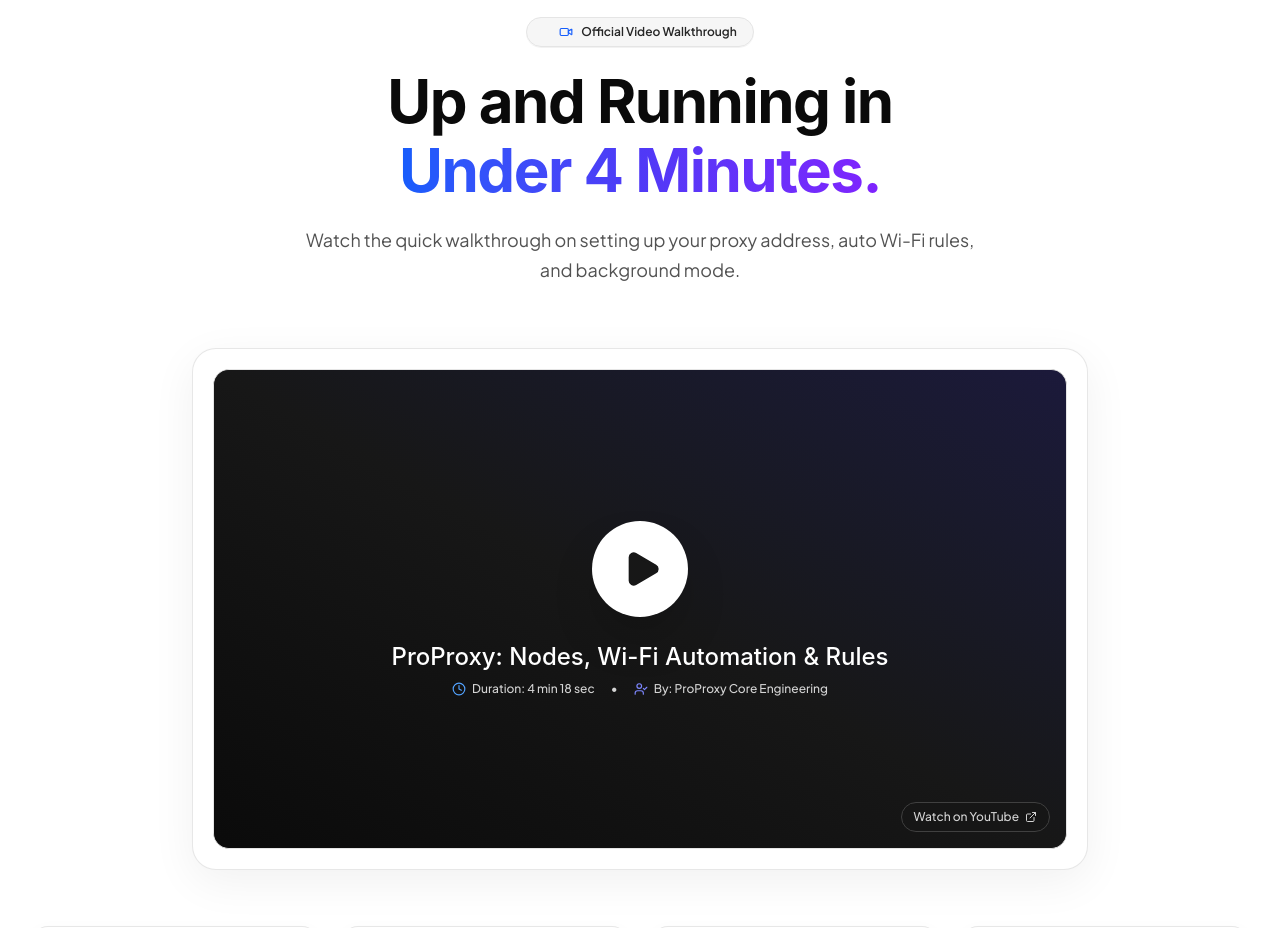
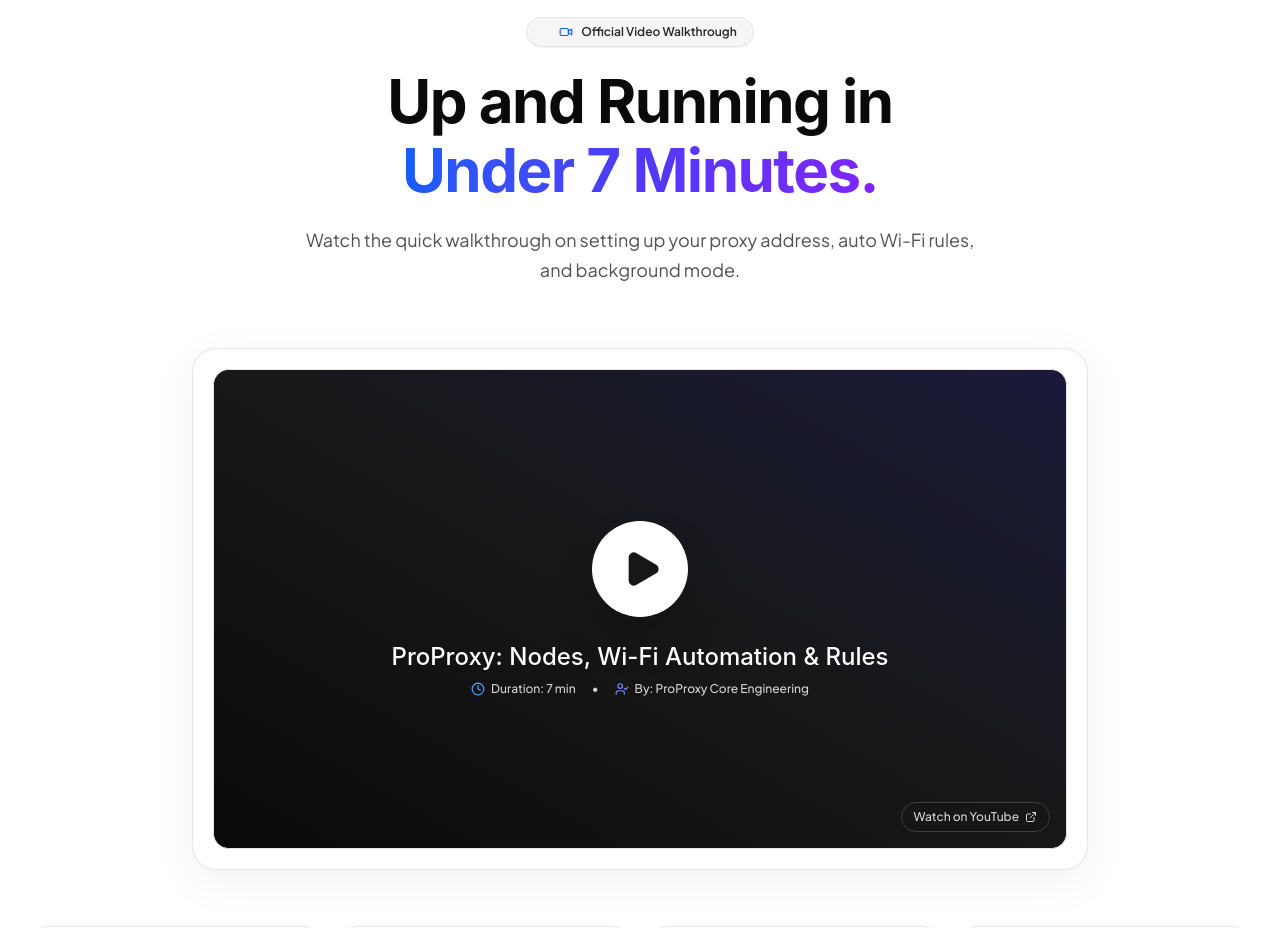
Before and after one commit to namanagrawal1425/proproxy-web, a React (Vite) app: page / in a window 1280 px wide. Shown: the part 4220-5148 px from the top of the page. Built offline with nearby package versions, Linux system fonts and the light colour scheme.

Commit message:
feat: add TutorialSection component and central configuration file

```diff
--- a/src/components/TutorialSection.jsx
+++ b/src/components/TutorialSection.jsx
@@ -28,7 +28,7 @@ export default function TutorialSection() {
           <h2 className="font-display text-4xl sm:text-5xl lg:text-6xl font-bold tracking-tight text-neutral-950 mb-5 leading-[1.15]">
             Up and Running in <br className="hidden sm:inline" />
             <span className="bg-gradient-to-r from-blue-600 via-indigo-600 to-violet-600 bg-clip-text text-transparent">
-              Under 4 Minutes.
+              Under 7 Minutes.
             </span>
           </h2>
           <p className="text-neutral-600 text-base sm:text-lg max-w-2xl mx-auto leading-relaxed">
--- a/src/config.js
+++ b/src/config.js
@@ -62,11 +62,11 @@ export const PROPROXY_CONFIG = {
   // Central YouTube & Video Tutorial Configuration
   tutorial: {
     heading: "Up and Running with ProProxy",
-    subheading: "Watch the comprehensive walkthrough to configure routing rules, upstream chains, and live traffic telemetry in under 4 minutes.",
+    subheading: "Watch the comprehensive walkthrough to configure routing rules, upstream chains, and live traffic telemetry in under 7 minutes",
     // Replace with your real YouTube Video ID or full Embed URL
     youtubeVideoId: "15940iS1TT4", // Replace with official ProProxy walkthrough video ID
     youtubeWatchUrl: "https://www.youtube.com/watch?v=15940iS1TT4",
-    duration: "4 min 18 sec",
+    duration: "7 min",
     author: "ProProxy Core Engineering",
     steps: [
       {
```
